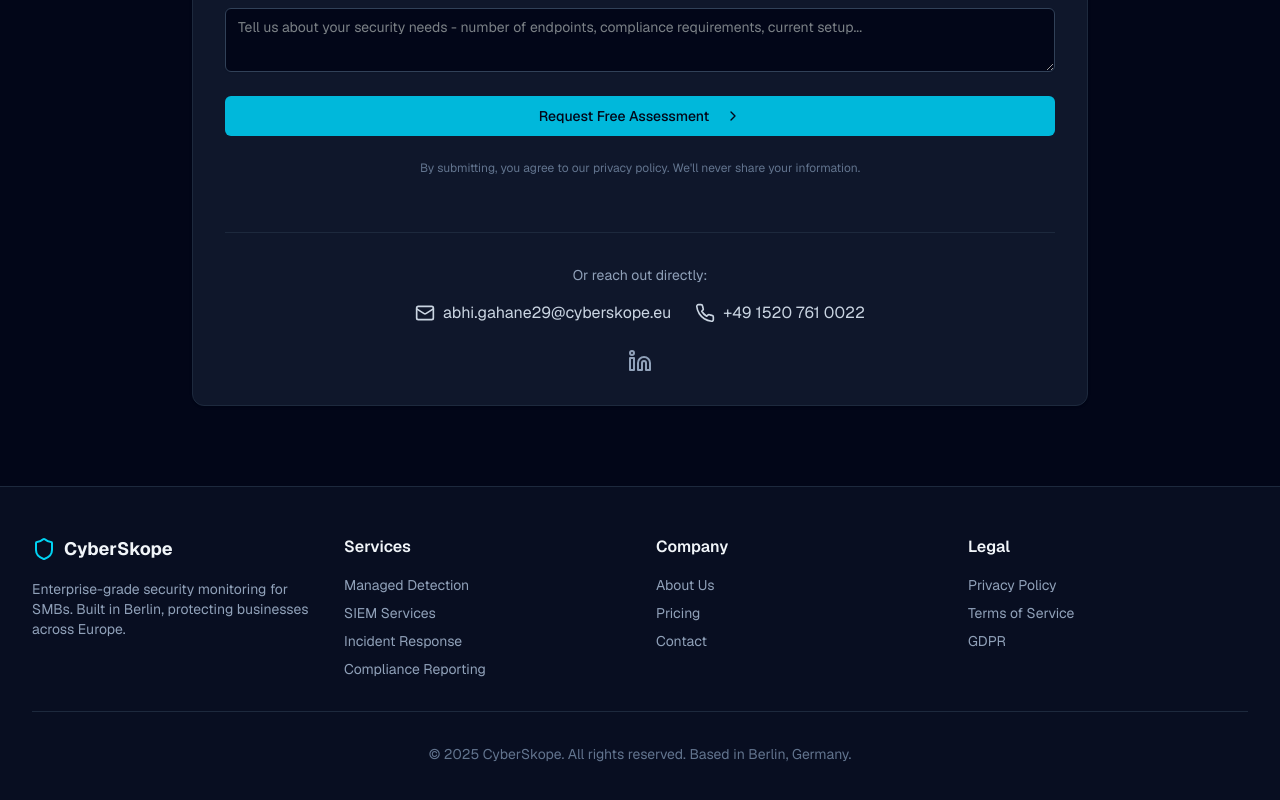
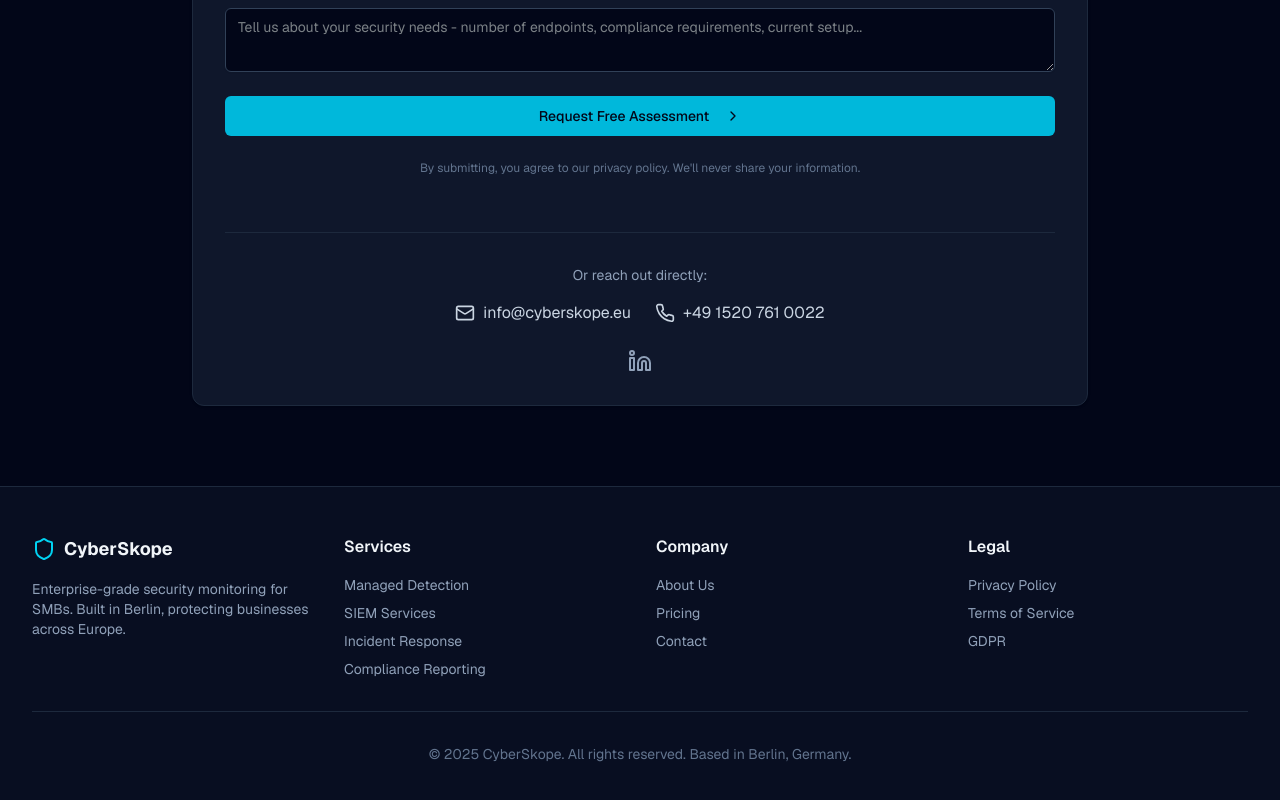
Before and after one commit to abhiii29/cyberskope, a Next.js app: page / in a window 1280 px wide. Shown: the part 4533-5333 px from the top of the page. Built offline with nearby package versions, Linux system fonts and the light colour scheme.

Commit message:
fix: update contact email to info@cyberskope.eu
#VERCEL_SKIP

Co-authored-by: Abhishek Gahane <31369057+abhiii29@users.noreply.github.com>

```diff
--- a/app/page.tsx
+++ b/app/page.tsx
@@ -657,11 +657,11 @@ export default function CyberSkopeLanding() {
                 <p className="text-sm text-slate-400 mb-4 text-center">Or reach out directly:</p>
                 <div className="flex flex-col sm:flex-row items-center justify-center gap-6">
                   <a
-                    href="mailto:abhi.gahane29@cyberskope.eu"
+                    href="mailto:info@cyberskope.eu"
                     className="flex items-center gap-2 text-slate-300 hover:text-cyan-400 transition-colors"
                   >
                     <Mail className="w-5 h-5" />
-                    <span>abhi.gahane29@cyberskope.eu</span>
+                    <span>info@cyberskope.eu</span>
                   </a>
                   <a
                     href="tel:+4915207610022"
@@ -671,6 +671,7 @@ export default function CyberSkopeLanding() {
                     <span>+49 1520 761 0022</span>
                   </a>
                 </div>
+
                 <div className="flex items-center justify-center gap-4 mt-6">
                   <a
                     href="https://www.linkedin.com/company/cyberskope"
```
